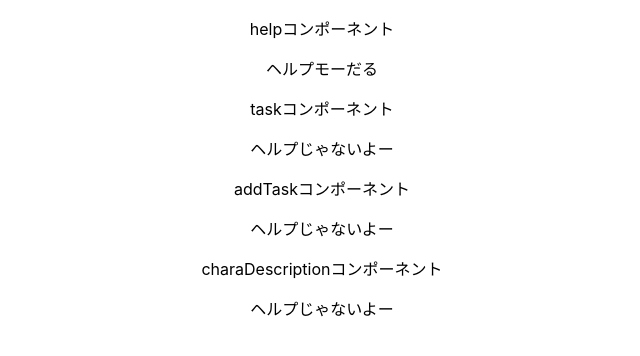
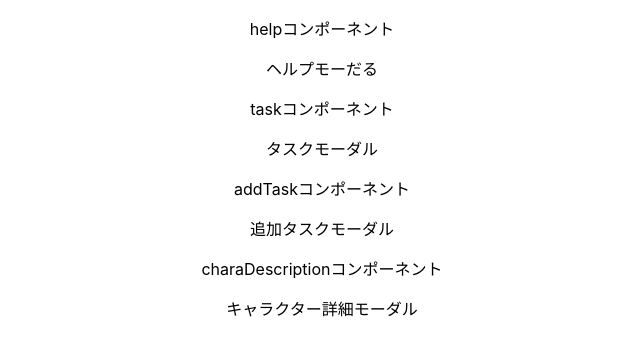
Before and after one commit to etoshuma-3642/training_of_ant, a React (Create React App) app in the folder frontend/: page / in a window 1280 px wide. Shown: the top 356 px of the page, without its empty margins (318-958 px from the left). Built offline with nearby package versions, Linux system fonts and the light colour scheme.

Commit message:
［add］各種ボタンコンポーネントの追加とModalBtnへの機能の追加

```diff
--- /dev/null
+++ b/frontend/src/component/Modal/ AddTaskModal.tsx
@@ -0,0 +1,12 @@
+import React from "react";
+
+const AddTaskModal: React.VFC = () => {
+
+  return(
+    <div className="addTaskModal">
+      <p>追加タスクモーダル</p>
+    </div>
+  )
+}
+
+export default AddTaskModal;
--- /dev/null
+++ b/frontend/src/component/Modal/ TaskModal.tsx
@@ -0,0 +1,12 @@
+import React from "react";
+
+const TaskModal: React.VFC = () => {
+
+  return(
+    <div className="taskModal">
+      <p>タスクモーダル</p>
+    </div>
+  )
+}
+
+export default TaskModal;
--- /dev/null
+++ b/frontend/src/component/Modal/CharaDescriptionModal.tsx
@@ -0,0 +1,12 @@
+import React from "react";
+
+const CharaDescriptionModal: React.VFC = () => {
+
+  return(
+    <div className="charaDescriptionModal">
+      <p>キャラクター詳細モーダル</p>
+    </div>
+  )
+}
+
+export default CharaDescriptionModal;
--- a/frontend/src/component/ModalBtn.tsx
+++ b/frontend/src/component/ModalBtn.tsx
@@ -1,4 +1,7 @@
 import React from "react";
+import AddTaskModal from "./Modal/ AddTaskModal";
+import TaskModal from "./Modal/ TaskModal";
+import CharaDescriptionModal from "./Modal/CharaDescriptionModal";
 import HelpModal from "./Modal/HelpModal";
 
 interface Props {
@@ -16,8 +19,14 @@ const ModalBtn: React.VFC<Props> = ({genre}) => {
     switch (genre) {
       case "help":
         return <HelpModal />;
+      case "task":
+        return <TaskModal />;
+      case "addTask":
+        return <AddTaskModal />;
+      case "charaDescription":
+        return <CharaDescriptionModal />;
       default:
-        return <p>ヘルプじゃないよー</p>;
+        return <p>じゃないよー</p>;
     }
   }
 
```
